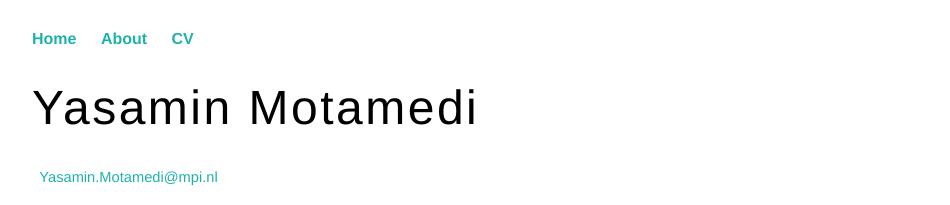
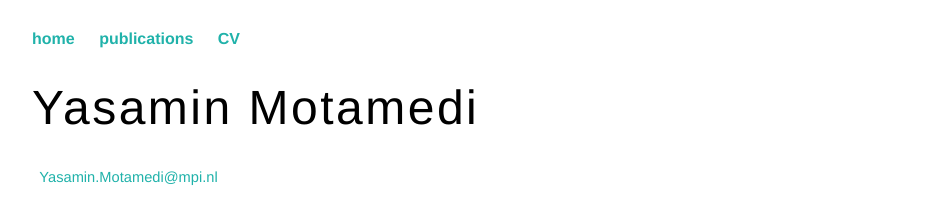
Before and after one commit to ymotamedi/ymotamedi.github.io, a Jekyll site: the page built from index.html, in a window 1280 px wide. Shown: the top 205 px of the page, without its empty margins (160-1110 px from the left). Built offline with Jekyll 4.4.1, drawn with Linux system fonts in a browser that asks for light colours.

Commit message:
Update default.html

```diff
--- a/_layouts/default.html
+++ b/_layouts/default.html
@@ -14,8 +14,8 @@
   <body>
 	  <nav>
 <ul>
-<li><a href="/">Home</a></li>
-<li><a href="/about">About</a></li>
+<li><a href="/">home</a></li>
+<li><a href="/publications">publications</a></li>
 <li><a href="/cv">CV</a></li>
 </ul>
     </nav>
```
